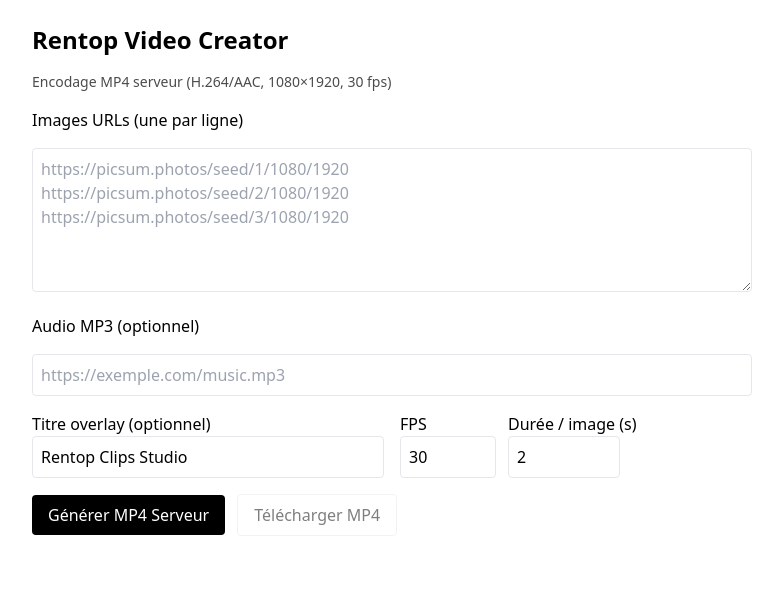
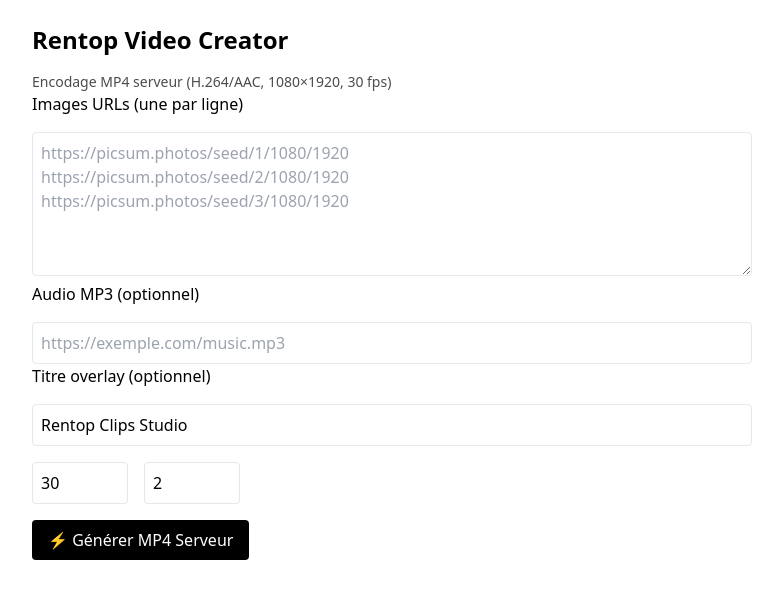
Before and after one commit to Amfoolan/rentop-drive-clips, a Next.js app: page / in a window 1280 px wide. Shown: the top 598 px of the page, without its empty margins (248-1031 px from the left). Built offline with nearby package versions, Linux system fonts and the light colour scheme.

Commit message:
Update page.tsx

```diff
--- a/app/page.tsx
+++ b/app/page.tsx
@@ -24,19 +24,17 @@ export default function Page() {
         fps,
         durationPerImage: dur,
         width: 1080,
-        height: 1920,
+        height: 1920
       };
 
       const res = await fetch("/encode", {
         method: "POST",
         headers: { "Content-Type": "application/json" },
-        body: JSON.stringify(payload),
+        body: JSON.stringify(payload)
       });
 
       const json = await res.json();
-      if (!res.ok || !json?.ok) {
-        throw new Error(json?.error || `encode failed (${res.status})`);
-      }
+      if (!res.ok || !json?.ok) throw new Error(json?.error || `encode failed (${res.status})`);
 
       setVideoUrl(json.url as string);
     } catch (e: any) {
@@ -51,7 +49,7 @@ export default function Page() {
       <h1 className="text-2xl font-semibold">Rentop Video Creator</h1>
       <p className="text-sm opacity-70">Encodage MP4 serveur (H.264/AAC, 1080×1920, 30 fps)</p>
 
-      <label className="block font-medium">Images URLs (une par ligne)</label>
+      <label>Images URLs (une par ligne)</label>
       <textarea
         className="w-full border rounded p-2 h-36"
         placeholder={"https://picsum.photos/seed/1/1080/1920\nhttps://picsum.photos/seed/2/1080/1920\nhttps://picsum.photos/seed/3/1080/1920"}
@@ -59,7 +57,7 @@ export default function Page() {
         onChange={(e) => setImages(e.target.value)}
       />
 
-      <label className="block font-medium">Audio MP3 (optionnel)</label>
+      <label>Audio MP3 (optionnel)</label>
       <input
         className="w-full border rounded p-2"
         placeholder="https://exemple.com/music.mp3"
@@ -67,72 +65,47 @@ export default function Page() {
         onChange={(e) => setAudio(e.target.value)}
       />
 
-      <div className="grid grid-cols-2 gap-4">
-        <div>
-          <label className="block font-medium">Titre overlay (optionnel)</label>
+      <label>Titre overlay (optionnel)</label>
       <input
         className="w-full border rounded p-2"
         value={title}
         onChange={(e) => setTitle(e.target.value)}
       />
-        </div>
-        <div className="flex items-end gap-3">
-          <div>
-            <label className="block font-medium">FPS</label>
+
+      <div className="flex gap-4">
         <input
           type="number"
+          className="w-24 border rounded p-2"
+          value={fps}
           min={24}
           max={60}
-              className="w-24 border rounded p-2"
-              value={fps}
           onChange={(e) => setFps(Number(e.target.value))}
         />
-          </div>
-          <div>
-            <label className="block font-medium">Durée / image (s)</label>
         <input
           type="number"
+          className="w-24 border rounded p-2"
+          value={dur}
           min={1}
           max={5}
-              className="w-28 border rounded p-2"
-              value={dur}
           onChange={(e) => setDur(Number(e.target.value))}
         />
       </div>
-        </div>
-      </div>
 
-      <div className="flex items-center gap-3">
       <button
         onClick={generate}
         disabled={loading}
         className="bg-black text-white px-4 py-2 rounded disabled:opacity-50"
       >
-          {loading ? "Encodage..." : "Générer MP4 Serveur"}
+        {loading ? "Encodage..." : "⚡ Générer MP4 Serveur"}
       </button>
-
-        <a
-          href={videoUrl ?? undefined}
-          download={videoUrl ? "rentop-clip.mp4" : undefined}
-          className={`px-4 py-2 rounded border ${videoUrl ? "hover:bg-gray-50" : "opacity-50 pointer-events-none"}`}
-        >
-          Télécharger MP4
-        </a>
-
-        {videoUrl && (
-          <a href={videoUrl} target="_blank" rel="noreferrer" className="underline">
-            Ouvrir le MP4
-          </a>
-        )}
-      </div>
 
       {err && <p className="text-red-600">{err}</p>}
 
       {videoUrl && (
-        <section className="space-y-2">
+        <div className="space-y-2">
           <video src={videoUrl} controls className="w-full rounded border" />
-          <p className="text-xs opacity-70 break-all">{videoUrl}</p>
-        </section>
+          <a href={videoUrl} download="rentop-clip.mp4" className="underline">Télécharger MP4</a>
+        </div>
       )}
     </main>
   );
```
Lines whose indentation alone changed are shown as unchanged.
